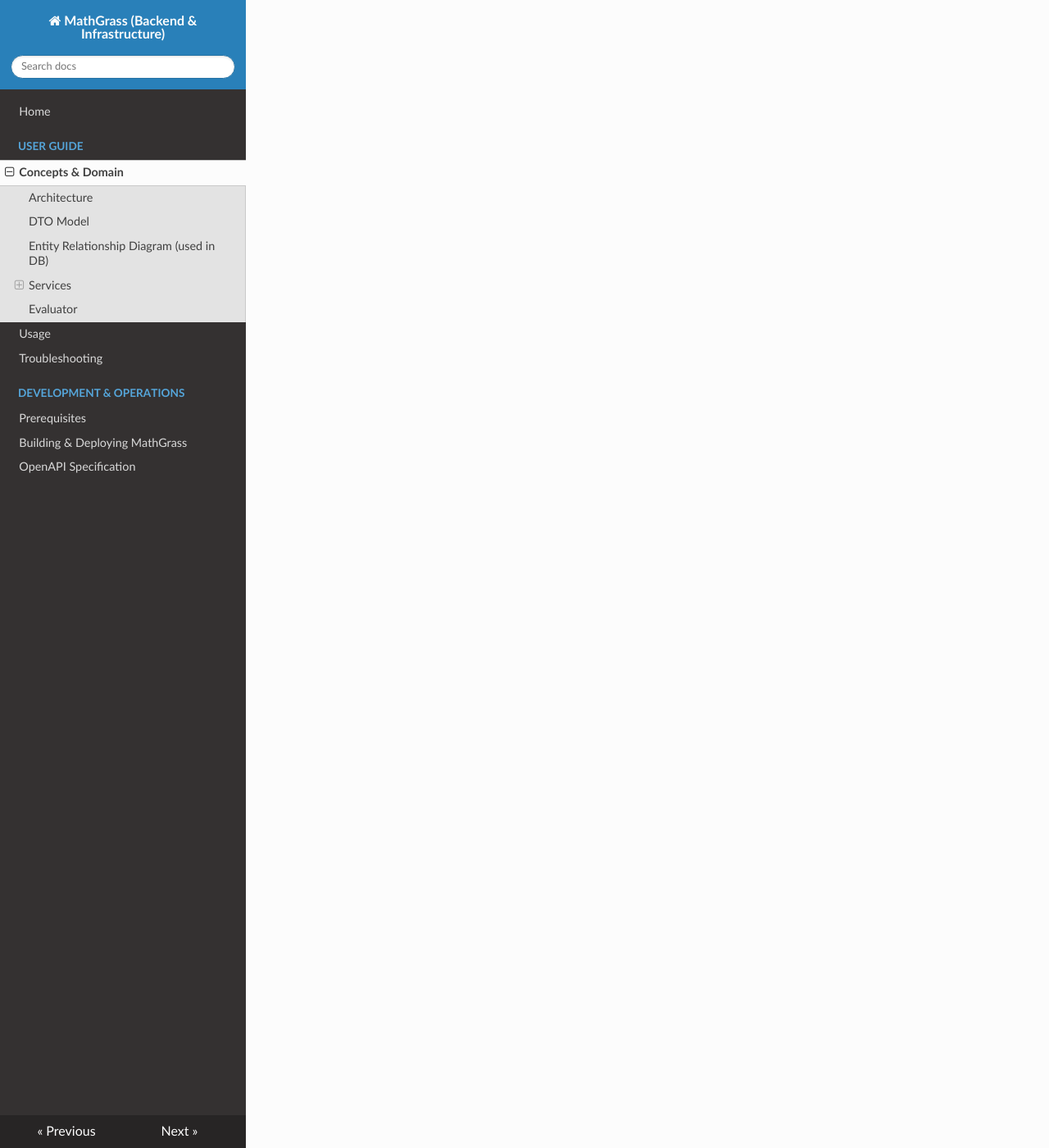
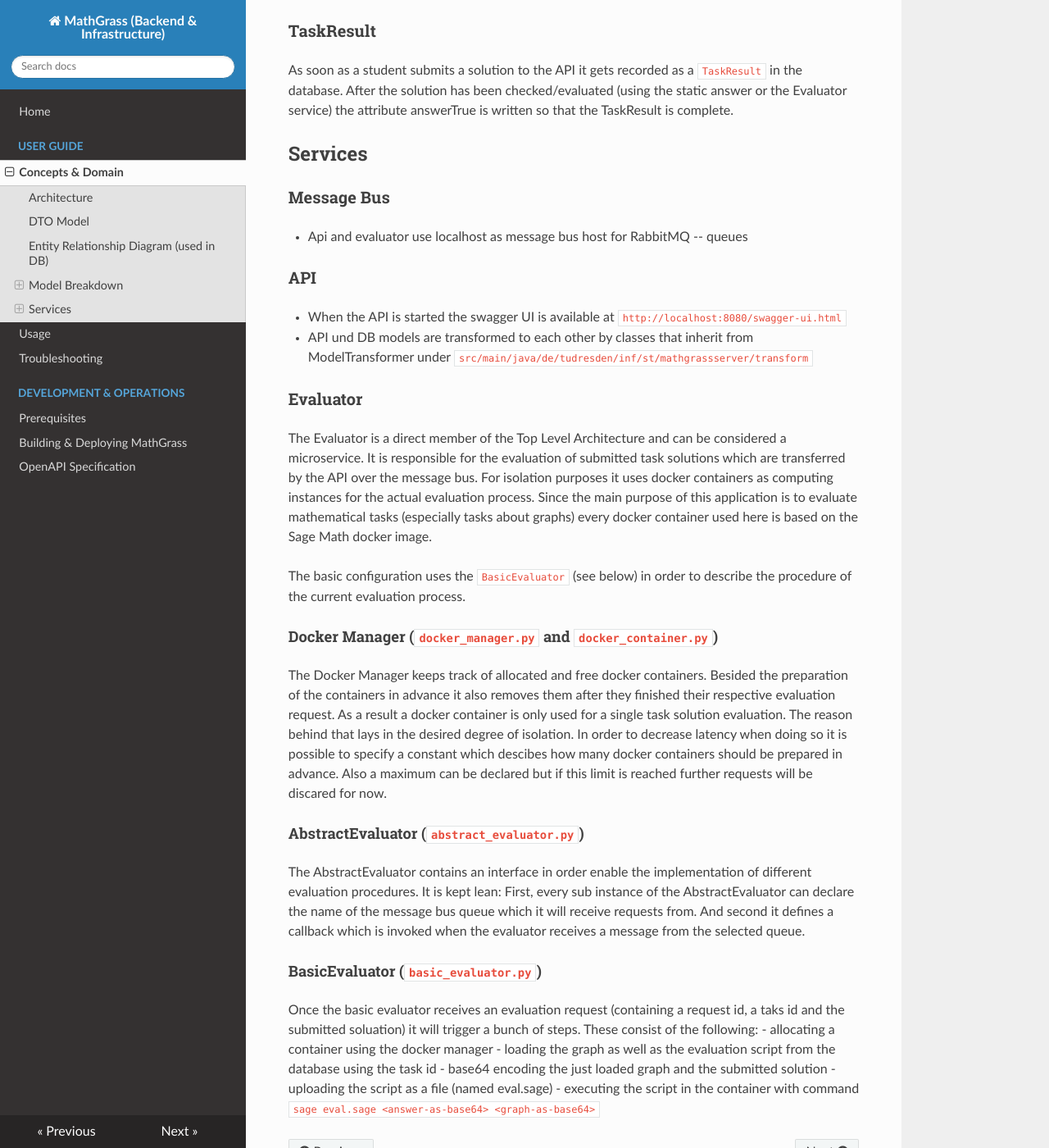
Before and after one commit to MathGrass/mathgrass-api, an MkDocs documentation site: the page built from docs/usage/concepts.md, in a window 1280 px wide and 1400 px high, scrolled down 2088 px. Shown: the whole window at 82% size. Built offline with MkDocs 1.6.1, drawn with Linux system fonts in a browser that asks for light colours; nearby versions of some CDN libraries; some of the changed text lies outside the part shown.

Commit message:
feat: model description + concept of services

```diff
--- a/docs/usage/concepts.md
+++ b/docs/usage/concepts.md
@@ -12,6 +12,30 @@
 
 ![Entity Relationship Diagram](../images/er-diagram.png?raw=true "Entity Relationship Diagram")
 
+
+## Model Breakdown
+For better understanding of the model, we will break it down into a few parts:
+### Task
+A `Task` describes a fully defined task on solving a problem on a certain graph.
+In order to distinguish between static tasks and dynamic tasks a task can (but does not necessarily have to) contain a `TaskTemplate`. If it contains a TaskTemplate, it can be considered a dynamic task otheriwse it's a static one (which is associated to a static answer string). A task template can be used in multiple tasks and it's purpose is providing the same exercise (with the same evaluation script) for different tasks (i.e. different graphs). This way the teacher can create one general task description, which can be associated with different graphs. For managing evaluation scripts there is the `TaskSolver`
+Students can submit `Feedback` for tasks. This feedback is not evaluated by the system, but can be used by the teacher to improve the task description.
+Teachers can setup `TaskHints` for tasks. These hints are shown to the student if he/she requests them individually.
+To group and categorize tasks, they can be put into `TaskGroups` and `TaskCollections`. A task can be part of multiple groups and collections.
+
+### Graph
+Entities like `Graph`, `Vertex` and `Edge` obviuosly represent the graph data structure.
+
+### Tags
+`Tags` can be used to categorize tasks and graphs. They are used in the frontend to filter task templates and graphs.
+
+### TaskResult
+As soon as a student submits a solution to the API it gets recorded as a `TaskResult` in the database.
+After the solution has been checked/evaluated (using the static answer or the Evaluator service) the attribute answerTrue is written so that the TaskResult is complete.
+
+
+
+
+
 ## Services
 
 ### Message Bus
@@ -22,5 +46,25 @@
 - When the API is started the swagger UI is available at `http://localhost:8080/swagger-ui.html`
 - API und DB models are transformed to each other by classes that inherit from ModelTransformer under `src/main/java/de/tudresden/inf/st/mathgrassserver/transform`
 
-## Evaluator
-- Sage command: sage `<filename> <answer-as-base64> <graph-as-base64>`
+### Evaluator
+The Evaluator is a direct member of the Top Level Architecture and can be considered a microservice. It is responsible for the evaluation of submitted task solutions which are transferred by the API over the message bus. For isolation purposes it uses docker containers as computing instances for the actual evaluation process. Since the main purpose of this application is to evaluate mathematical tasks (especially tasks about graphs) every docker container used here is based on the Sage Math docker image.
+
+The basic configuration uses the `BasicEvaluator` (see below) in order to describe the procedure of the current evaluation process.
+
+
+#### Docker Manager (`docker_manager.py` and `docker_container.py`)
+The Docker Manager keeps track of allocated and free docker containers. Besided the preparation of the containers in advance it also removes them after they finished their respective evaluation request.
+As a result a docker container is only used for a single task solution evaluation. The reason behind that lays in the desired degree of isolation.
+In order to decrease latency when doing so it is possible to specify a constant which descibes how many docker containers should be prepared in advance. Also a maximum can be declared but if this limit is reached further requests will be discared for now.
+
+#### AbstractEvaluator (`abstract_evaluator.py`)
+The AbstractEvaluator contains an interface in order enable the implementation of different evaluation procedures. It is kept lean:
+First, every sub instance of the AbstractEvaluator can declare the name of the message bus queue which it will receive requests from. And second it defines a callback which is invoked when the evaluator receives a message from the selected queue.
+
+#### BasicEvaluator (`basic_evaluator.py`)
+Once the basic evaluator receives an evaluation request (containing a request id, a taks id and the submitted soluation) it will trigger a bunch of steps. These consist of the following:
+- allocating a container using the docker manager
+- loading the graph as well as the evaluation script from the database using the task id
+- base64 encoding the just loaded graph and the submitted solution
+- uploading the script as a file (named eval.sage)
+- executing the script in the container with command `sage eval.sage <answer-as-base64> <graph-as-base64>`
```
